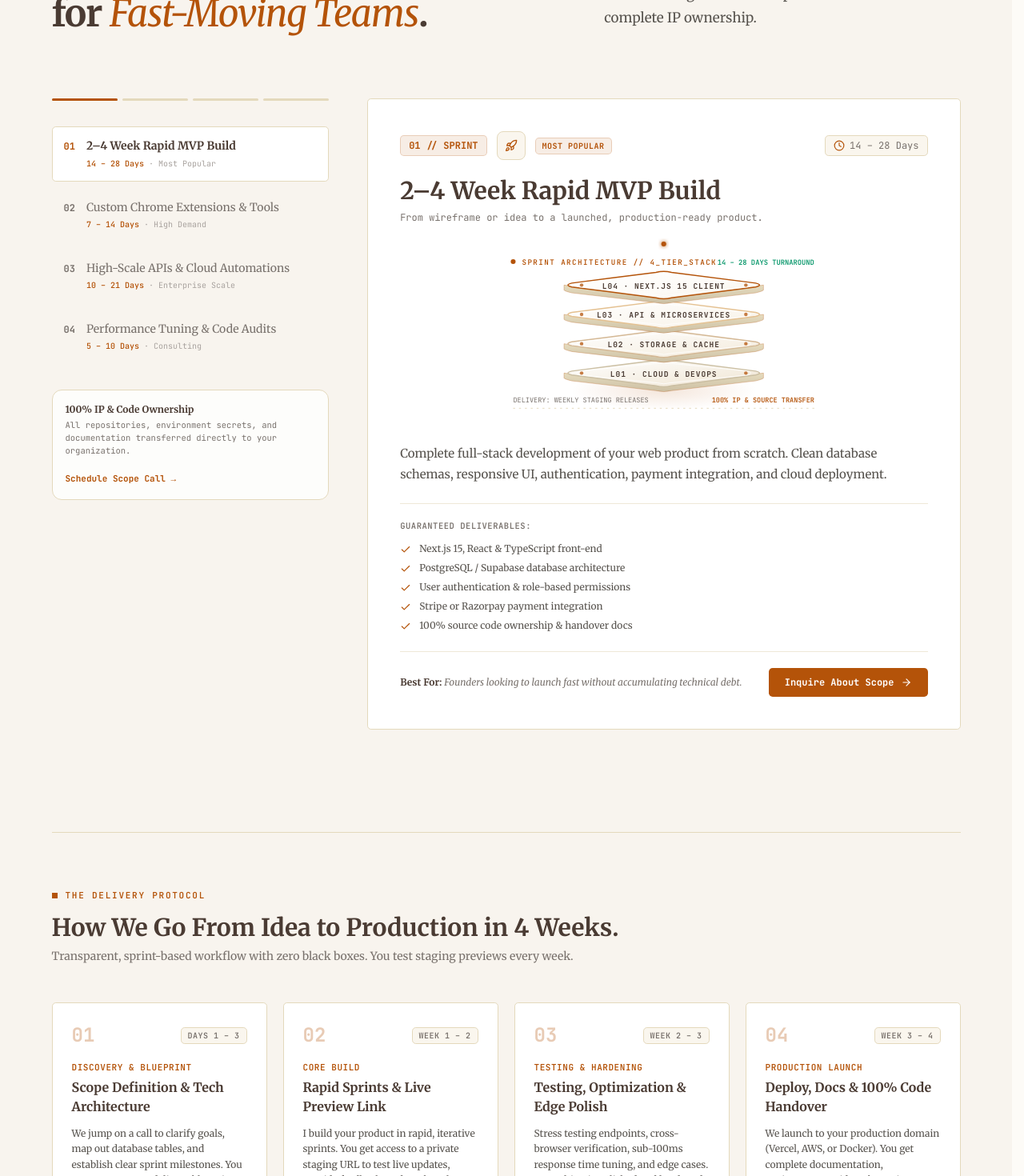
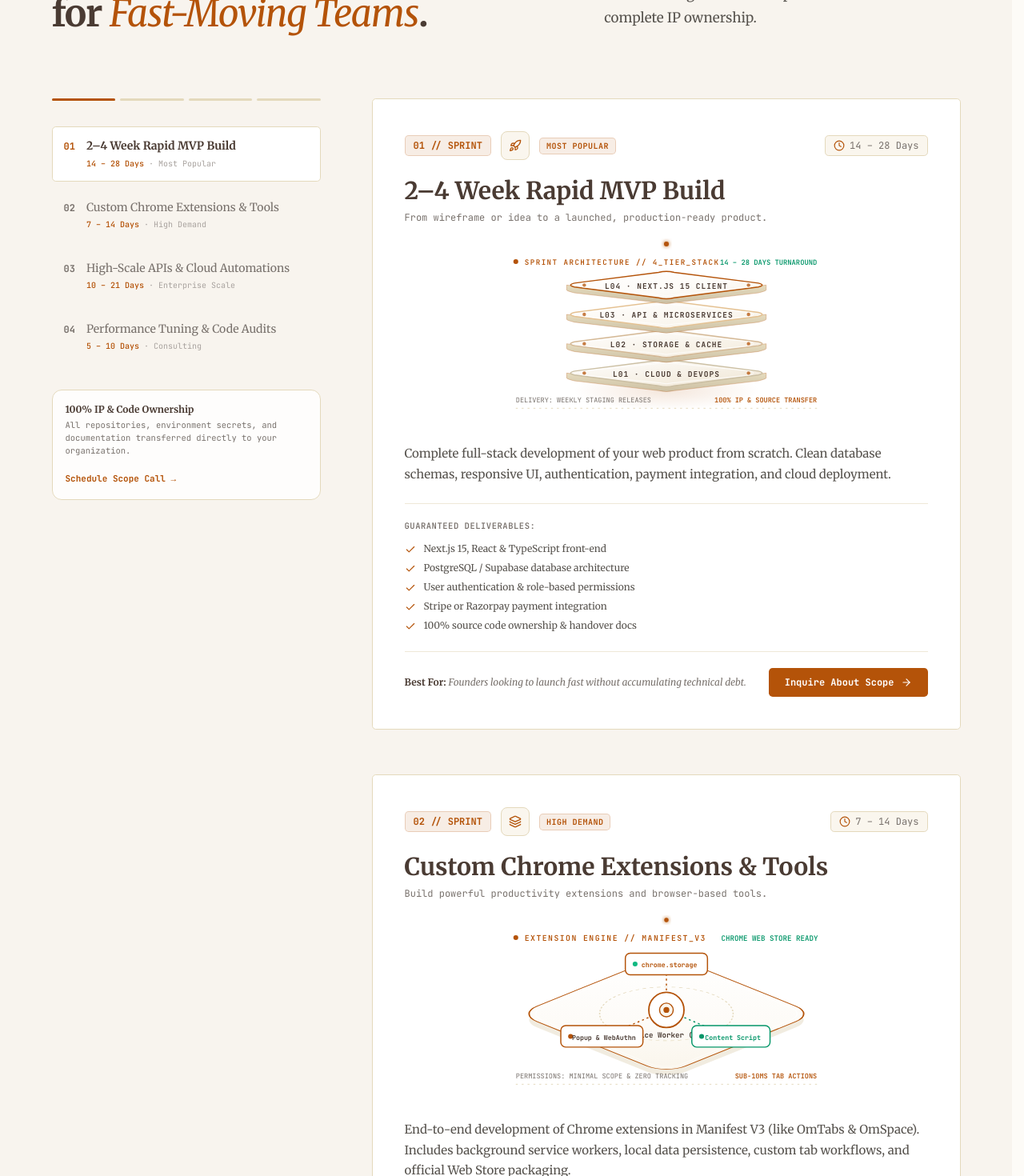
Before and after one commit to Mishra-Aniket/testing, a Next.js app: page / in a window 1280 px wide. Shown: the part 10180-11650 px from the top of the page at 80% size. Built offline with nearby package versions, Linux system fonts and the light colour scheme.

Commit message:
fix(scroll): restore continuous scroll layout and calibrate jump offset to align flush with sticky navigation

```diff
--- a/app/components/CodeWalkthrough.jsx
+++ b/app/components/CodeWalkthrough.jsx
@@ -193,10 +193,11 @@ export default function CodeWalkthrough() {
     setActiveStep(idx);
     const el = document.getElementById(`step-${STEPS[idx].id}`);
     if (el) {
+      const navOffset = typeof window !== "undefined" && window.innerWidth >= 1024 ? 112 : 108;
       if (typeof window !== "undefined" && window.__lenis) {
-        window.__lenis.scrollTo(el, { offset: -120, duration: 1.0 });
+        window.__lenis.scrollTo(el, { offset: -navOffset, duration: 0.8 });
       } else {
-        const targetY = el.getBoundingClientRect().top + window.scrollY - 120;
+        const targetY = el.getBoundingClientRect().top + window.scrollY - navOffset;
         window.scrollTo({ top: targetY, behavior: "smooth" });
       }
     }
@@ -303,7 +304,6 @@ export default function CodeWalkthrough() {
               <div
                 key={step.id}
                 id={`step-${step.id}`}
-                className="scroll-mt-32"
               >
                 <div className="group relative rounded-[6px] border bg-white border-[#E4D9BC] shadow-[0_1px_3px_rgba(0,0,0,0.06),0_1px_2px_rgba(0,0,0,0.04)] p-7 sm:p-9 lg:p-10 transition-all duration-300 hover:border-[#E4C090] hover:shadow-[0_8px_24px_rgba(0,0,0,0.08)]">
                   {/* Header */}
--- a/app/components/ServicesWorkflow.jsx
+++ b/app/components/ServicesWorkflow.jsx
@@ -1,8 +1,7 @@
 "use client";
 
-import React, { useState } from "react";
+import React, { useState, useEffect } from "react";
 import Link from "next/link";
-import { motion, AnimatePresence } from "framer-motion";
 import {
   Rocket,
   Brain,
@@ -32,26 +31,48 @@ export default function ServicesWorkflow() {
   const services = SERVICES;
   const testimonials = CLIENT_TESTIMONIALS;
 
-  const activeService = services[activeStep] || services[0];
-  const IconComponent = ICON_MAP[activeService.icon] || Rocket;
+  // High-performance IntersectionObserver: updates active service step on scroll with ZERO thread lag
+  useEffect(() => {
+    const observer = new IntersectionObserver(
+      (entries) => {
+        entries.forEach((entry) => {
+          if (entry.isIntersecting) {
+            const indexStr = entry.target.getAttribute("data-service-index");
+            if (indexStr !== null) {
+              setActiveStep(parseInt(indexStr, 10));
+            }
+          }
+        });
+      },
+      {
+        rootMargin: "-20% 0px -40% 0px",
+        threshold: 0.15
+      }
+    );
 
-  const handleSelectService = (idx) => {
+    services.forEach((s) => {
+      const el = document.getElementById(`service-${s.id}`);
+      if (el) observer.observe(el);
+    });
+
+    return () => observer.disconnect();
+  }, [services]);
+
+  const scrollToService = (idx) => {
     sound.playClick();
     setActiveStep(idx);
-
-    if (typeof window !== "undefined") {
-      const container = document.getElementById("services-container");
-      if (container) {
-        const rect = container.getBoundingClientRect();
-        // Only scroll if the section is scrolled too far above or below the viewport
-        if (rect.top < 60 || rect.top > 350) {
-          const targetY = rect.top + window.scrollY - 100;
-          if (window.__lenis) {
-            window.__lenis.scrollTo(targetY, { duration: 0.5 });
+    const targetService = services[idx];
+    if (!targetService) return;
+    const el = document.getElementById(`service-${targetService.id}`);
+    if (el) {
+      // Calibrated offset to align top of target card flush with sticky desktop nav (top-28 = 112px)
+      // or mobile header (108px), without double-subtracting CSS scroll margins
+      const navOffset = typeof window !== "undefined" && window.innerWidth >= 1024 ? 112 : 108;
+      if (typeof window !== "undefined" && window.__lenis) {
+        window.__lenis.scrollTo(el, { offset: -navOffset, duration: 0.8 });
       } else {
+        const targetY = el.getBoundingClientRect().top + window.scrollY - navOffset;
         window.scrollTo({ top: targetY, behavior: "smooth" });
-          }
-        }
       }
     }
   };
@@ -89,7 +110,7 @@ export default function ServicesWorkflow() {
               <button
                 key={srv.id}
                 type="button"
-                onClick={() => handleSelectService(idx)}
+                onClick={() => scrollToService(idx)}
                 className={`shrink-0 flex items-center gap-2 px-3 py-1.5 rounded-lg text-xs font-mono font-semibold transition-all cursor-pointer ${
                   activeStep === idx
                     ? "bg-[#B45309] text-white shadow-xs"
@@ -103,18 +124,18 @@ export default function ServicesWorkflow() {
           </div>
         </div>
 
-        {/* Two Column Layout (Matching Image 3): Left Navigation + Single Active Sprint Card on Right */}
-        <div id="services-container" className="relative grid grid-cols-1 lg:grid-cols-12 gap-8 lg:gap-12 mb-24 md:mb-32">
-          {/* Left Column Navigation (Desktop) matching Image 3 */}
+        {/* Two Column Layout: Sticky Navigation (Left) + Continuous Scrolling Services (Right) */}
+        <div className="relative grid grid-cols-1 lg:grid-cols-12 gap-10 lg:gap-16 mb-24 md:mb-32">
+          {/* Sticky Navigation (Desktop) matching Image 3 */}
           <div className="hidden lg:block lg:col-span-4">
-            <div className="w-full">
+            <div className="sticky top-28 md:top-32 w-full">
               {/* Progress Bars */}
               <div className="mb-8 flex gap-1.5" aria-hidden="true">
                 {services.map((s, idx) => (
                   <button
                     key={s.id}
                     type="button"
-                    onClick={() => handleSelectService(idx)}
+                    onClick={() => scrollToService(idx)}
                     aria-label={`Jump to sprint ${idx + 1}`}
                     className="relative h-[3px] flex-1 overflow-hidden rounded-full bg-[#E4D9BC] cursor-pointer"
                   >
@@ -134,7 +155,7 @@ export default function ServicesWorkflow() {
                     <button
                       key={srv.id}
                       type="button"
-                      onClick={() => handleSelectService(idx)}
+                      onClick={() => scrollToService(idx)}
                       className={`w-full text-left p-3.5 rounded-[var(--radius)] transition-all duration-200 cursor-pointer flex items-start gap-3.5 group border ${
                         isActive
                           ? "bg-white border-[#E4D9BC] shadow-xs"
@@ -188,53 +209,53 @@ export default function ServicesWorkflow() {
             </div>
           </div>
 
-          {/* Right Column: Single Active Sprint Card (Image 3 Style) */}
-          <div className="lg:col-span-8">
-            <AnimatePresence mode="wait">
-              <motion.div
-                key={activeService.id}
-                initial={{ opacity: 0, y: 10 }}
-                animate={{ opacity: 1, y: 0 }}
-                exit={{ opacity: 0, y: -10 }}
-                transition={{ duration: 0.2 }}
+          {/* Right Column: ALL Services Stacked Continuously (Scroll down to view every service) */}
+          <div className="lg:col-span-8 flex flex-col gap-14">
+            {services.map((srv, idx) => {
+              const IconComponent = ICON_MAP[srv.icon] || Rocket;
+              return (
+                <div
+                  key={srv.id}
+                  id={`service-${srv.id}`}
+                  data-service-index={idx}
                   className="group relative rounded-[var(--radius)] border bg-white border-[#E4D9BC] shadow-[var(--shadow-soft)] p-7 sm:p-9 lg:p-10 transition-all duration-300 hover:shadow-[var(--shadow-soft-lg)] hover:border-[#E4C090]"
                 >
                   {/* Step Header */}
                   <div className="flex items-center justify-between gap-4 mb-5">
                     <div className="flex items-center gap-3">
                       <span className="font-mono text-xs font-bold text-[#B45309] bg-[#B45309]/10 px-2.5 py-1 rounded border border-[#B45309]/20">
-                      0{activeStep + 1} // SPRINT
+                        0{idx + 1} // SPRINT
                       </span>
                       <span className="flex h-9 w-9 items-center justify-center rounded-lg bg-[#FAF6EE] border border-[#E4D9BC] text-[#B45309]">
                         <IconComponent className="w-4 h-4" />
                       </span>
                       <span className="font-mono text-[10px] font-bold uppercase tracking-wider text-[#B45309] bg-[#B45309]/10 px-2 py-0.5 rounded border border-[#B45309]/20">
-                      {activeService.badge}
+                        {srv.badge}
                       </span>
                     </div>
 
                     <div className="flex items-center gap-1.5 font-mono text-xs text-[#78716C] bg-[#FAF6EE] px-2.5 py-1 rounded border border-[#E4D9BC]">
                       <Clock className="w-3.5 h-3.5 text-[#B45309]" />
-                    <span>{activeService.turnaround}</span>
+                      <span>{srv.turnaround}</span>
                     </div>
                   </div>
 
                   {/* Title & Tagline */}
                   <h3 className="font-serif text-2xl sm:text-3xl font-bold text-[#4A3B33] mb-2 group-hover:text-[#B45309] transition-colors">
-                  {activeService.title}
+                    {srv.title}
                   </h3>
                   <p className="font-mono text-xs text-[#78716C] mb-5">
-                  {activeService.tagline}
+                    {srv.tagline}
                   </p>
 
-                {/* Frameless 3D Blueprint Diagram */}
+                  {/* Frameless 3D Blueprint Diagram (Pure floating vector graphic, NO inner box!) */}
                   <div className="mb-6">
-                  <Service3DVisualizer serviceId={activeService.id} />
+                    <Service3DVisualizer serviceId={srv.id} />
                   </div>
 
                   {/* Description */}
                   <p className="text-[0.9375rem] leading-[1.7] text-[#57534E] mb-6">
-                  {activeService.description}
+                    {srv.description}
                   </p>
 
                   {/* Deliverables List */}
@@ -243,7 +264,7 @@ export default function ServicesWorkflow() {
                       Guaranteed Deliverables:
                     </div>
                     <ul className="space-y-2">
-                    {activeService.deliverables.map((item, dIdx) => (
+                      {srv.deliverables.map((item, dIdx) => (
                         <li key={dIdx} className="flex items-start gap-2.5 text-xs text-[#57534E]">
                           <Check className="w-3.5 h-3.5 text-[#B45309] shrink-0 mt-0.5" />
                           <span>{item}</span>
@@ -252,11 +273,10 @@ export default function ServicesWorkflow() {
                     </ul>
                   </div>
 
-                {/* Footer Row */}
                   <div className="pt-5 border-t border-[#E4D9BC]/60 flex flex-col sm:flex-row sm:items-center justify-between gap-4">
                     <div className="text-xs text-[#78716C] italic">
                       <span className="font-semibold text-[#4A3B33] not-italic">Best For: </span>
-                    {activeService.idealFor}
+                      {srv.idealFor}
                     </div>
 
                     <Link
@@ -268,27 +288,13 @@ export default function ServicesWorkflow() {
                       <ArrowRight className="w-3.5 h-3.5" />
                     </Link>
                   </div>
-              </motion.div>
-            </AnimatePresence>
-
-            {/* Mobile Guarantee Box */}
-            <div className="lg:hidden mt-6 p-4 rounded-xl border border-[#E4D9BC] bg-white/80 shadow-xs">
-              <div className="font-serif font-bold text-xs text-[#4A3B33] mb-1">
-                100% IP &amp; Code Ownership
                 </div>
-              <div className="font-mono text-[10.5px] text-[#78716C] mb-3">
-                All repositories, environment secrets, and documentation transferred directly to your organization.
-              </div>
-              <Link
-                href="#get-access"
-                onClick={() => sound.playClick()}
-                className="inline-flex items-center gap-1 text-[11px] font-mono font-bold text-[#B45309] hover:text-[#92400E]"
-              >
-                Schedule Scope Call →
-              </Link>
+              );
+            })}
           </div>
         </div>
-        </div>
+
+
 
         {/* Section 2: 4-Week Client Delivery Protocol */}
         <div className="mb-20 pt-16 border-t border-[#E4D9BC]">
```
Also changed, not shown: app/components/FeaturedProjects.jsx (+4 -3 lines). Lines whose indentation alone changed are shown as unchanged.
